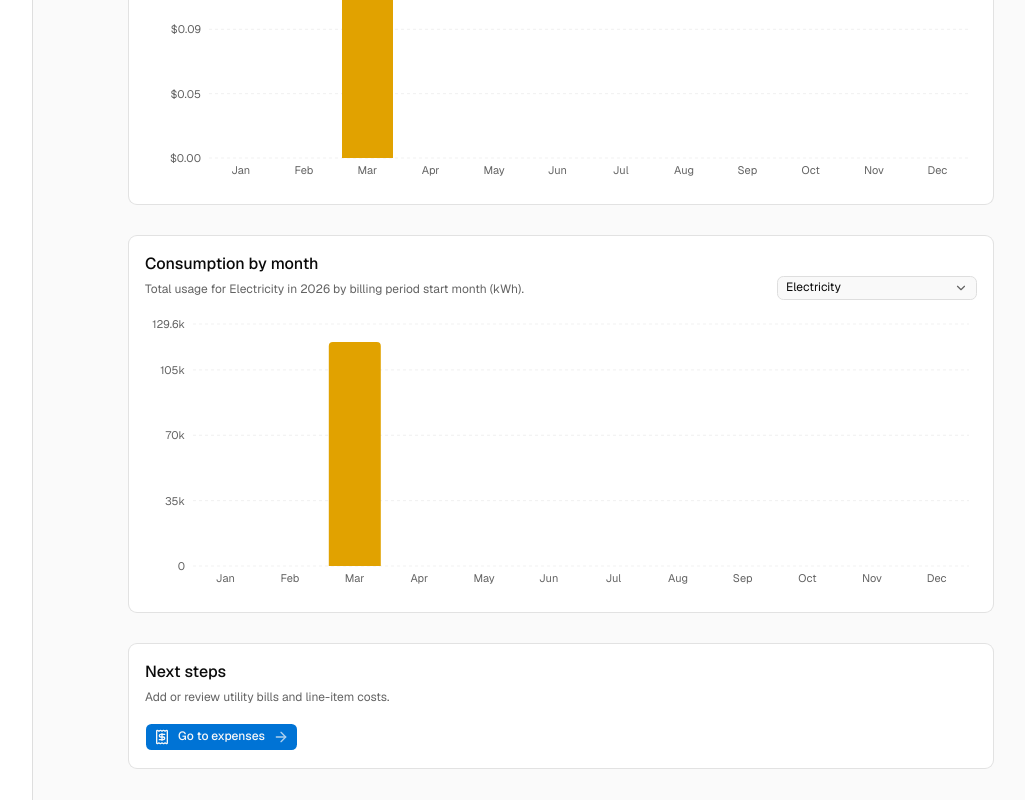
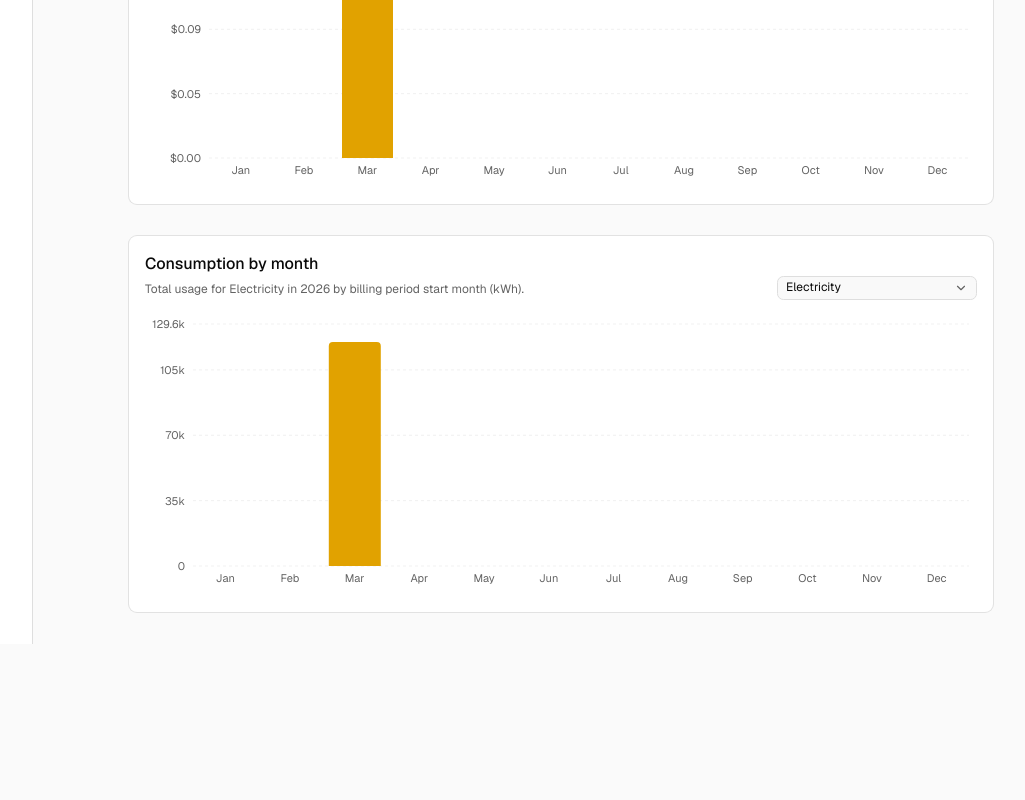
Before and after one commit to mama4294/opex-tracker, a Next.js app: page / in a window 1280 px wide. Shown: the part 1324-2124 px from the top of the page, without its empty margins (191-1216 px from the left). After the commit the page ends 1968 px from the top, so only its background shows below. Built offline with nearby package versions, Linux system fonts and the light colour scheme.

Commit message:
remove: next steps card

```diff
--- a/components/overview-content.tsx
+++ b/components/overview-content.tsx
@@ -214,7 +214,10 @@ export function OverviewContent() {
           </p>
         </div>
         <div className="flex shrink-0 items-center gap-2">
-          <span className="text-sm text-muted-foreground" id="overview-year-label">
+          <span
+            className="text-sm text-muted-foreground"
+            id="overview-year-label"
+          >
             Year
           </span>
           <Select
@@ -252,10 +255,10 @@ export function OverviewContent() {
         </Card>
         <Card>
           <CardHeader className="pb-2">
-            <CardTitle className="text-base">Average monthly expenses</CardTitle>
-            <CardDescription>
-              {averageMonthlyDescription(year)}
-            </CardDescription>
+            <CardTitle className="text-base">
+              Average monthly expenses
+            </CardTitle>
+            <CardDescription>{averageMonthlyDescription(year)}</CardDescription>
           </CardHeader>
           <CardContent>
             <p className="text-3xl font-semibold tabular-nums">
@@ -367,24 +370,6 @@ export function OverviewContent() {
       <UnitCostChart year={year} />
 
       <ConsumptionChart year={year} />
-
-      <Card>
-        <CardHeader>
-          <CardTitle className="text-base">Next steps</CardTitle>
-          <CardDescription>
-            Add or review utility bills and line-item costs.
-          </CardDescription>
-        </CardHeader>
-        <CardContent>
-          <Button asChild className="gap-2">
-            <Link href="/expenses">
-              <Receipt className="size-4" aria-hidden />
-              Go to expenses
-              <ArrowRight className="size-4 opacity-70" aria-hidden />
-            </Link>
-          </Button>
-        </CardContent>
-      </Card>
     </div>
   );
 }
```
